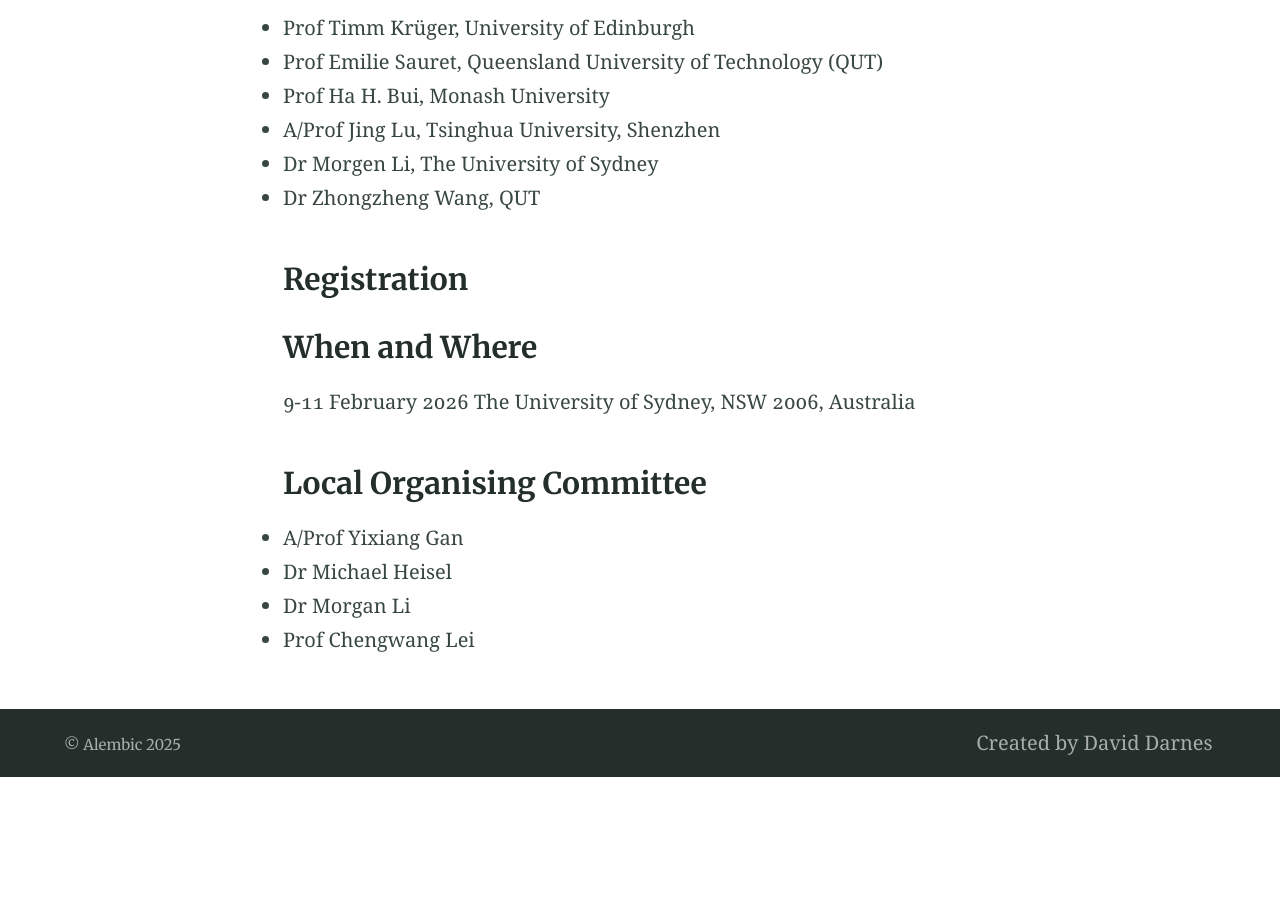
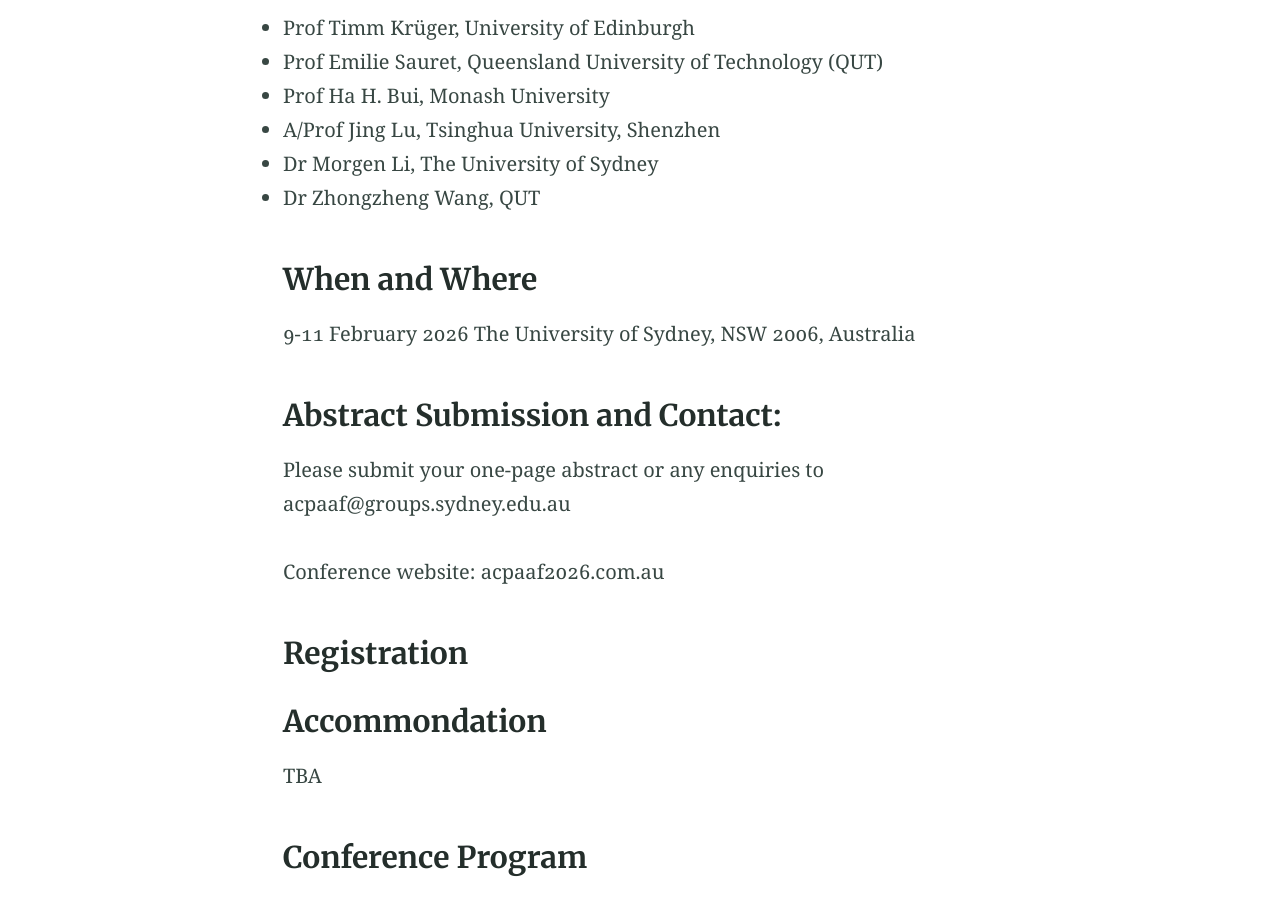
Before and after one commit to ganyx/acpaaf2026, a Jekyll site: the page built from index.md, in a window 1280 px wide and 900 px high, scrolled down 1045 px. Built offline with Jekyll 4.4.1, drawn with Linux system fonts in a browser that asks for light colours; before the commit the page ends 1822 px from its top, so only the background shows below that.

Commit message:
Update index.md

```diff
--- a/index.md
+++ b/index.md
@@ -25,12 +25,22 @@ You are invited to join ACPAAF2026 (9-11 February 2026, Sydney), a forum to shar
 - Dr Morgen Li, The University of Sydney
 - Dr Zhongzheng Wang, QUT
 
-### Registration
-
 ### When and Where
 9-11 February 2026
 The University of Sydney, NSW 2006, Australia
 
+### Abstract Submission and Contact:
+Please submit your one-page abstract or any enquiries to acpaaf@groups.sydney.edu.au
+
+Conference website: acpaaf2026.com.au
+
+
+### Registration
+
+### Accommondation
+TBA
+### Conference Program
+TBA
 
 ### Local Organising Committee
 - A/Prof Yixiang Gan
```
